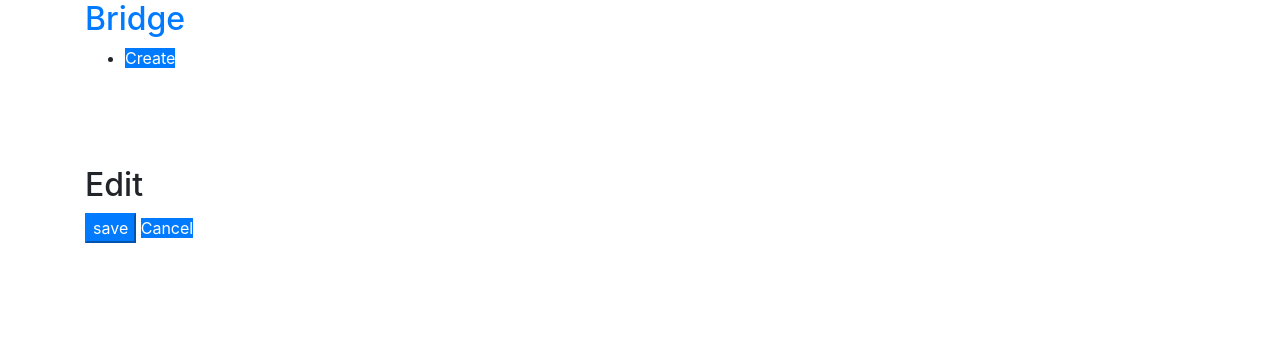
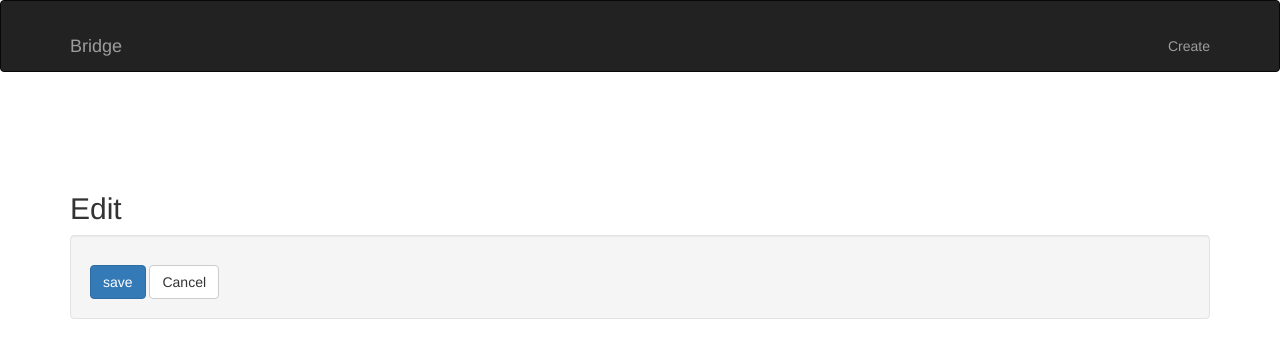
Before and after one commit to lazygunner/battlestar, a Flask app: page /admin/1/ in a window 1280 px wide. Shown: the top 358 px of the page. Run offline with Flask 2, Linux system fonts and the light colour scheme; data that the repository does not hold is empty; some libraries are stand-ins or nearby versions.

Commit message:
modified:   templates/_forms.html 	modified:   templates/admin/base.html 	modified:   templates/admin/detail.html 	modified:   templates/admin/list.html 	modified:   templates/base.html

```diff
--- a/templates/_forms.html
+++ b/templates/_forms.html
@@ -8,9 +8,9 @@
         {{ field.label}}
         <div class="input">
             {% if field.name == "body" %}
-                {{ field(rows=10, cols=40)}}
+                {{ field(rows=10, cols=40, class='form-control')}}
             {% else %}
-                {{ field() }}
+                {{ field(class='form-control') }}
             {% endif %}
             {% if field.errors or field.help_text %}
                 <span class="help-inline">
--- a/templates/admin/base.html
+++ b/templates/admin/base.html
@@ -1,19 +1,17 @@
 {% extends "base.html" %}
 
 {%- block topbar -%}
-<div class="topbar" data-dropdown="dropdown">
-  <div class = "fill">
+<div class="navbar navbar-inverse" data-dropdown="dropdown">
     <div class="container">
         <h2>
-            <a href="{{ url_for('admin.index') }}" class="brand">Bridge</a>
+            <a href="{{ url_for('admin.index') }}" class="navbar-brand">Bridge</a>
         </h2>
-        <ul class="nav-secondary-nav">
+        <ul class="nav navbar-nav navbar-right">
           <li class="menu">
-            <a href="{{ url_for("admin.create") }}" class="btn-primary">Create</a>
+            <a href="{{ url_for("admin.create") }}" class="">Create</a>
           </li>
         </ul>
     </div>
-  </div>
 
 </div>
 {%- endblock -%}
--- a/templates/admin/detail.html
+++ b/templates/admin/detail.html
@@ -10,11 +10,11 @@
     {% endif %}
   </h2>
 
-  <form action="?{{ request.query_string }}" method="post">
+  <form action="?{{ request.query_string }}" method="post" class="well">
     {{ forms.render(form) }}
-    <div class="actions">
-      <input type="submit" class="btn-primary" value="save">
-      <a href="{{ url_for("admin.index") }}" class="btn-primary">Cancel</a>
+    <div style="padding-top:10px">
+      <input type="submit" class="btn btn-primary" value="save">
+      <a href="{{ url_for("admin.index") }}" class="btn btn-default">Cancel</a>
     </div>
   </form>
 {% endblock %}
--- a/templates/admin/list.html
+++ b/templates/admin/list.html
@@ -1,7 +1,7 @@
 {% extends "admin/base.html" %}
 
 {% block content %}
-    <table class="condensed-table zebra-striped">
+    <table class="table table-striped table-bordered table-hover">
     <thead>
         <th>Title</th>
         <th>Created</th>
@@ -12,7 +12,7 @@
         <tr>
             <th><a href="{{ url_for('admin.edit', slug=post.slug) }}">{{ post.title }}</a></th>
             <td>{{ post.created_at.strftime('%Y-%m-%d') }}</td>
-            <td><a href="{{ url_for('admin.edit', slug=post.slug )}}" class="btn-primary">Edit</a></td>
+            <td><a href="{{ url_for('admin.edit', slug=post.slug )}}" class="btn btn-primary btn-xs">Edit</a></td>
         </tr>
     {% endfor %}
     </tbody>
--- a/templates/base.html
+++ b/templates/base.html
@@ -3,18 +3,18 @@
     <head>
         <meta charset="utf-8">
         <title>LazyGunner's BattleStar</title>
-        <link href="http://bootswatch.com/cosmo/bootstrap.min.css" rel="stylesheet">
+        <link href="http://bootswatch.com/simplex/bootstrap.min.css" rel="stylesheet">
         <style>.content {padding-top: 80px;}</style>
     </head>
 
     <body>
 
         {%- block topbar -%}
-        <div class="topbar">
+        <div class="navbar navbar-inverse">
             <div class="fill">
                 <div class="container">
                     <h2>
-                        <a href="/" class="brand">LazyGunner's BattleStar</a>
+                        <a href="/" class="navbar-brand">LazyGunner's BattleStar</a>
                     </h2>
                  </div>
              </div>
```
